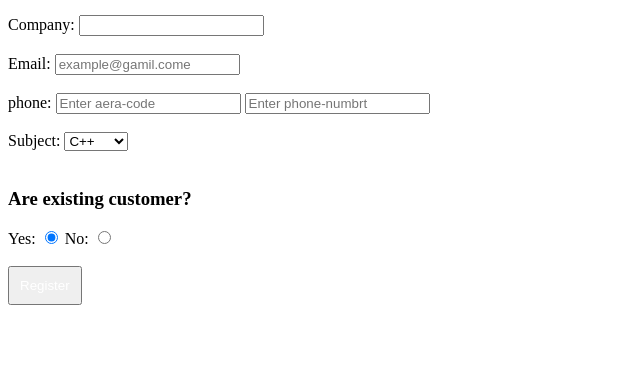
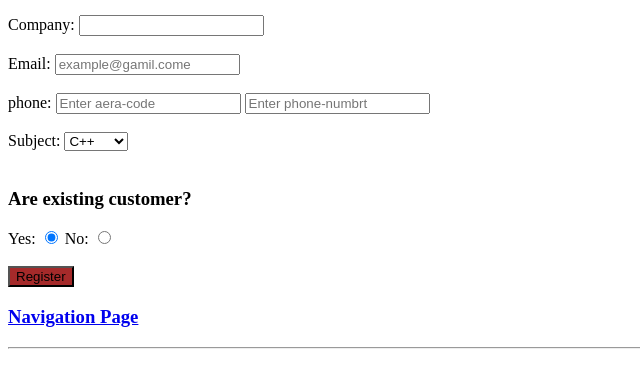
Before and after one commit to ZarshadHussain/deploy-portfolio, a plain HTML site: page form/form.html in a window 1280 px wide. Shown: the part 104-492 px from the top of the page, without its empty margins (0-640 px from the left). Drawn offline with Linux system fonts and the light colour scheme.

```diff
--- a/form/form.html
+++ b/form/form.html
@@ -45,11 +45,11 @@
   No: <input type="radio" id="No"><br><br>
 
   <!-- Button -->
-  <button style="background-color:bro; color: white ; padding: 10px;">Register</button>
+  <button style="background-color:brown; color:black;  height: 40; width: 50">Register</button>
 
+<a href="../navigation/navigation.html"><h3><b>Navigation Page</b></h3></a>
 
-
-
+<hr>
 
   </form>
 </body>
```
Also changed, not shown: navigation/navigation.html (+1 -0 lines).
